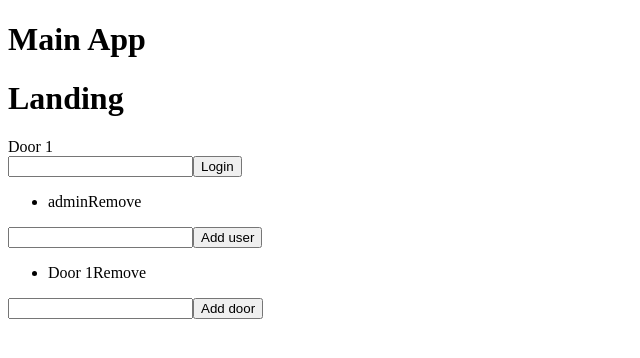
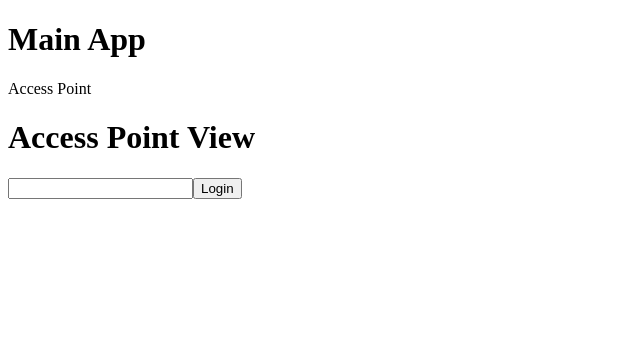
Before and after one commit to jondujaka/cloud-lock-react, a React app: page / in a window 1280 px wide. Shown: the top 358 px of the page, without its empty margins (0-640 px from the left). Built offline with nearby package versions, Linux system fonts and the light colour scheme.

Commit message:
development of view privileges and logout

```diff
--- a/package.json
+++ b/package.json
@@ -37,6 +37,7 @@
 	},
 	"dependencies": {
 		"react": "^16.7.0",
-		"react-dom": "^16.7.0"
+		"react-dom": "^16.7.0",
+		"react-router-dom": "^4.3.1"
 	}
 }
--- a/src/components/App.jsx
+++ b/src/components/App.jsx
@@ -9,7 +9,6 @@ const App = () => (
 		<h1>Main App</h1>
 		{/*<Doors />*/}
 		<Landing />
-		<Settings />
 		{/*<People />*/}
 	</div>
 );
--- a/src/components/container/Landing.jsx
+++ b/src/components/container/Landing.jsx
@@ -1,13 +1,15 @@
 import React, { Component } from "react";
 import { connect } from "react-redux";
 import Input from "../presentational/Input.jsx";
-import { login } from "../../js/actions/index";
+import { login, logout } from "../../js/actions/index";
 import { People } from "./People.jsx";
 import AccessPoint from "./AccessPoint";
+import Settings from "../presentational/Settings";
 
 function mapDispatchToProps(dispatch) {
 	return {
-		login: user => dispatch(login(user))
+		login: user => dispatch(login(user)),
+		logout: () => dispatch(logout())
 	};
 }
 
@@ -18,21 +20,71 @@ const mapStateToProps = state => {
 class ConnectedLanding extends Component {
 	constructor() {
 		super();
+		this.state = {
+			view: "access-point"
+		};
 		this.auth = this.auth.bind(this);
+		this.logOut = this.logOut.bind(this);
+		this.changePage = this.changePage.bind(this);
 	}
 	auth(user) {
 		this.props.login(user);
 	}
 
+	logOut() {
+		console.log("logout");
+		this.props.logout();
+	}
+
+	renderPage() {
+		switch (this.state.view) {
+			case "access-point":
+				return <h1>Access Point View </h1>;
+				break;
+			case "settings":
+				if (this.props.currentUser.privileged) {
+					return <Settings />;
+				}
+
+				break;
+			default:
+				return;
+		}
+	}
+
+	changePage(view) {
+		this.setState({ view });
+	}
+
+	logoutButton() {
+		if (this.props.currentUser.activated) {
+			return <a onClick={this.logOut}>Logout</a>;
+		}
+	}
+
+	settingsButton() {
+		if (this.props.currentUser.privileged) {
+			return <a onClick={() => this.changePage("settings")}>Settings</a>;
+		}
+	}
+
 	render() {
 		return (
 			<div className="landing">
-				<h1>Landing</h1>
-				<AccessPoint />
-				{!this.props.currentUser.activated && (
-					<div>
-						<Input submitText="Login" submitFunction={this.auth} />
-					</div>
+				<div className="navigation">
+					<a onClick={() => this.changePage("access-point")}>
+						Access Point
+					</a>
+					{this.settingsButton()}
+					{this.logoutButton()}
+				</div>
+
+				{this.renderPage()}
+
+				{this.props.currentUser.activated ? (
+					<AccessPoint />
+				) : (
+					<Input submitText="Login" submitFunction={this.auth} />
 				)}
 			</div>
 		);
--- a/src/components/container/People.jsx
+++ b/src/components/container/People.jsx
@@ -24,7 +24,12 @@ class ConnectedPeople extends Component {
 	}
 
 	registerUser(user) {
-		this.props.addNewUser({ name: user, id: this.props.users.length + 1 });
+		this.props.addNewUser({
+			name: user,
+			id: this.props.users.length + 1,
+			privileged: false,
+			access: [1, 2]
+		});
 	}
 
 	deleteUser(user) {
--- a/src/js/actions/index.js
+++ b/src/js/actions/index.js
@@ -19,3 +19,7 @@ export function removeDoor(payload) {
 export function login(payload) {
 	return { type: constants.LOGIN, payload };
 }
+
+export function logout() {
+	return { type: constants.LOGOUT };
+}
--- a/src/js/constants/action-types.js
+++ b/src/js/constants/action-types.js
@@ -3,5 +3,6 @@ export const constants = {
 	ADD_DOOR: "ADD_DOOR",
 	REMOVE_USER: "REMOVE_USER",
 	REMOVE_DOOR: "REMOVE_DOOR",
-	LOGIN: "LOGIN"
+	LOGIN: "LOGIN",
+	LOGOUT: "LOGOUT"
 };
--- a/src/js/reducers/index.js
+++ b/src/js/reducers/index.js
@@ -53,6 +53,7 @@ function rootReducer(state = initialState, action) {
 			let activated, privileged, id;
 			let access = [];
 
+			console.log("login");
 			state.users.forEach(user => {
 				if (user.name.toLowerCase() === action.payload.toLowerCase()) {
 					activated = true;
@@ -77,6 +78,12 @@ function rootReducer(state = initialState, action) {
 
 			break;
 
+		case constants.LOGOUT:
+			return Object.assign({}, state, {
+				currentUser: {}
+			});
+			break;
+
 		default:
 			return state;
 	}
```
Also changed, not shown: 1 other file (tests, documents, lock files or other folders).
